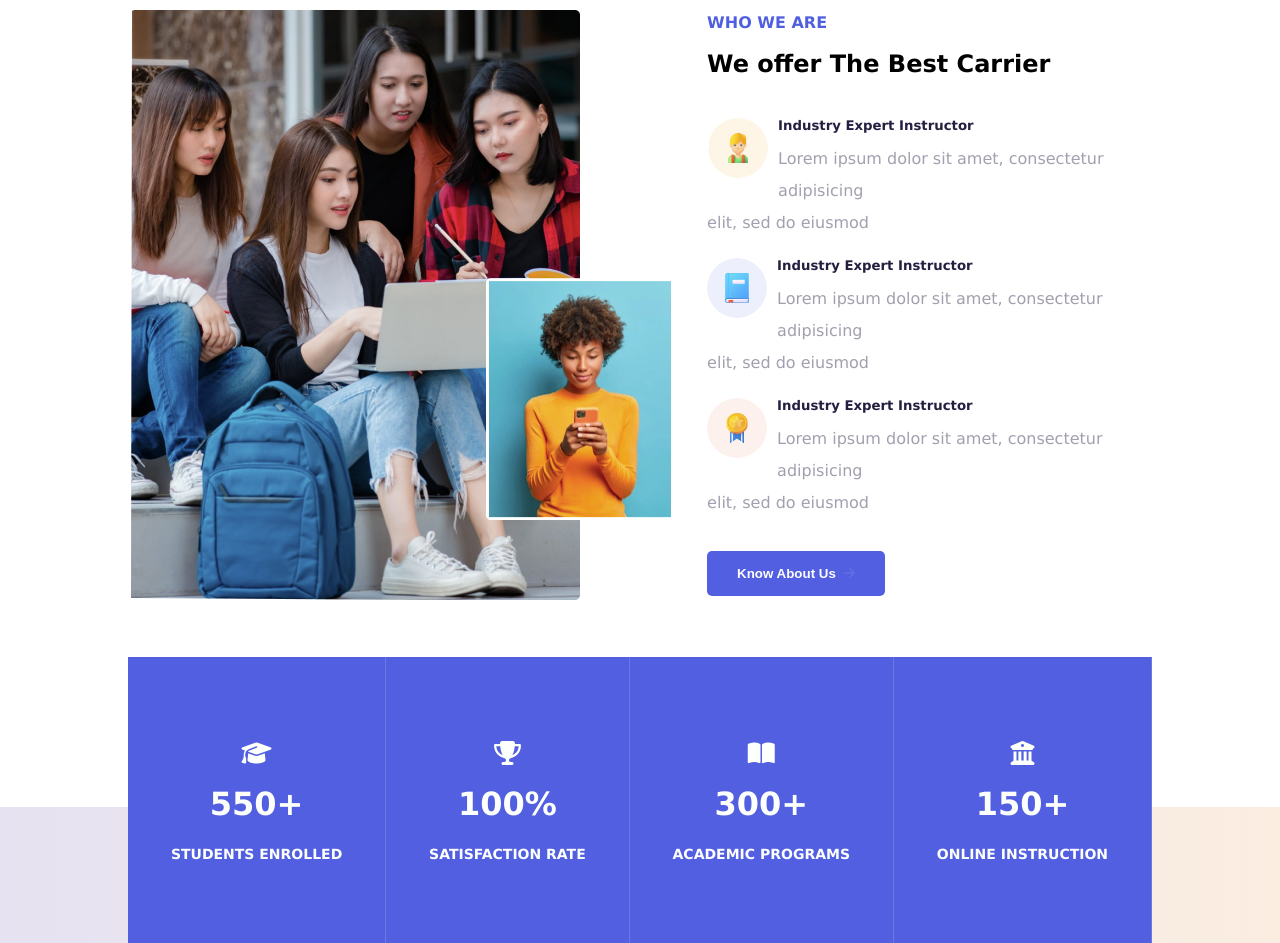
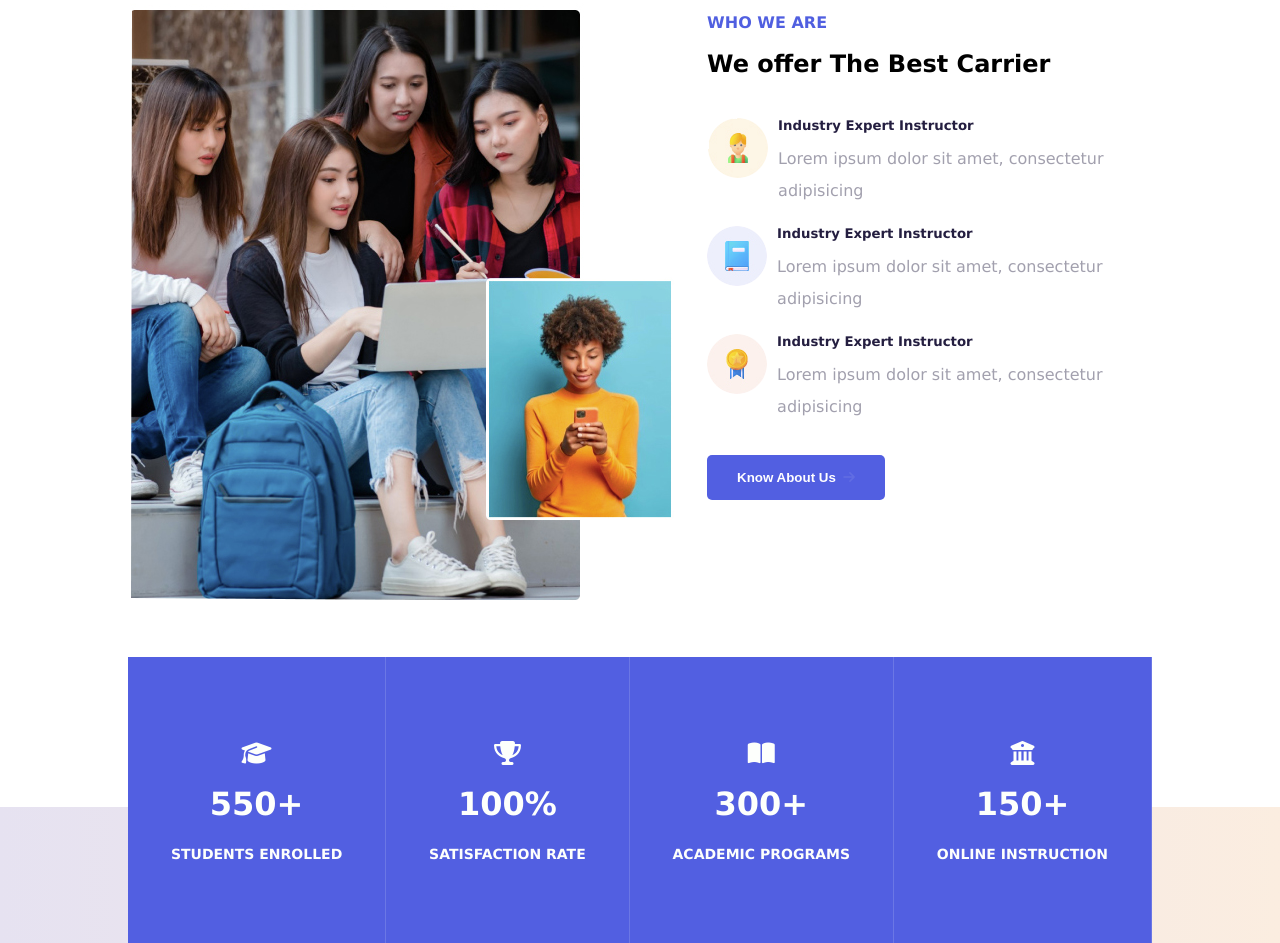
Before and after one commit to Priyanshusingh641/education, a plain HTML site: page index.html in a window 1280 px wide. Shown: the part 1284-2227 px from the top of the page. Drawn offline with Linux system fonts and the light colour scheme; a web font is replaced by a local one.

Commit message:
Update index.html

```diff
--- a/index.html
+++ b/index.html
@@ -148,17 +148,17 @@
 					<div class="content">
 						<img src="image/logo_1.png">
 						<h5>Industry Expert Instructor</h5>
-						<p>Lorem ipsum dolor sit amet, consectetur adipisicing <br>elit, sed do eiusmod</p>
+						<p>Lorem ipsum dolor sit amet, consectetur adipisicing</p>
 						<br>
 
 						<img src="image/logo_2.png">
 						<h5>Industry Expert Instructor</h5>
-						<p>Lorem ipsum dolor sit amet, consectetur adipisicing <br>elit, sed do eiusmod</p>
+						<p>Lorem ipsum dolor sit amet, consectetur adipisicing </p>
 						<br>
 
 						<img src="image/logo_3.png">
 						<h5>Industry Expert Instructor</h5>
-						<p>Lorem ipsum dolor sit amet, consectetur adipisicing <br>elit, sed do eiusmod</p>
+						<p>Lorem ipsum dolor sit amet, consectetur adipisicing </p>
 
 					</div>
 					<button class="btn_four">Know About Us &nbsp;<i class="fa-solid fa-arrow-right"></i></button>
```
